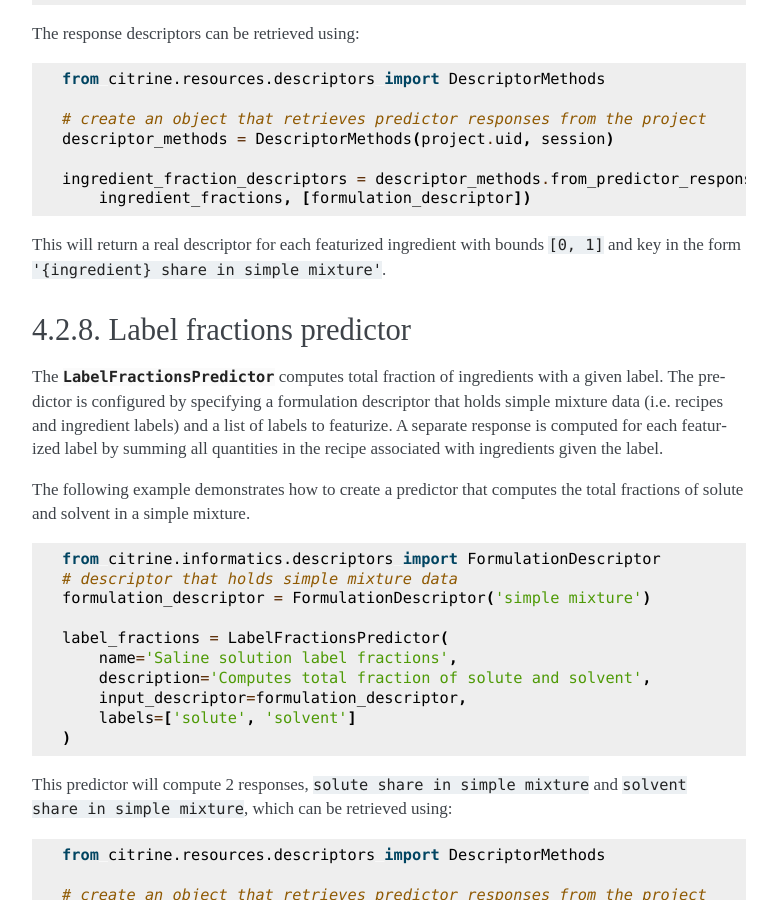
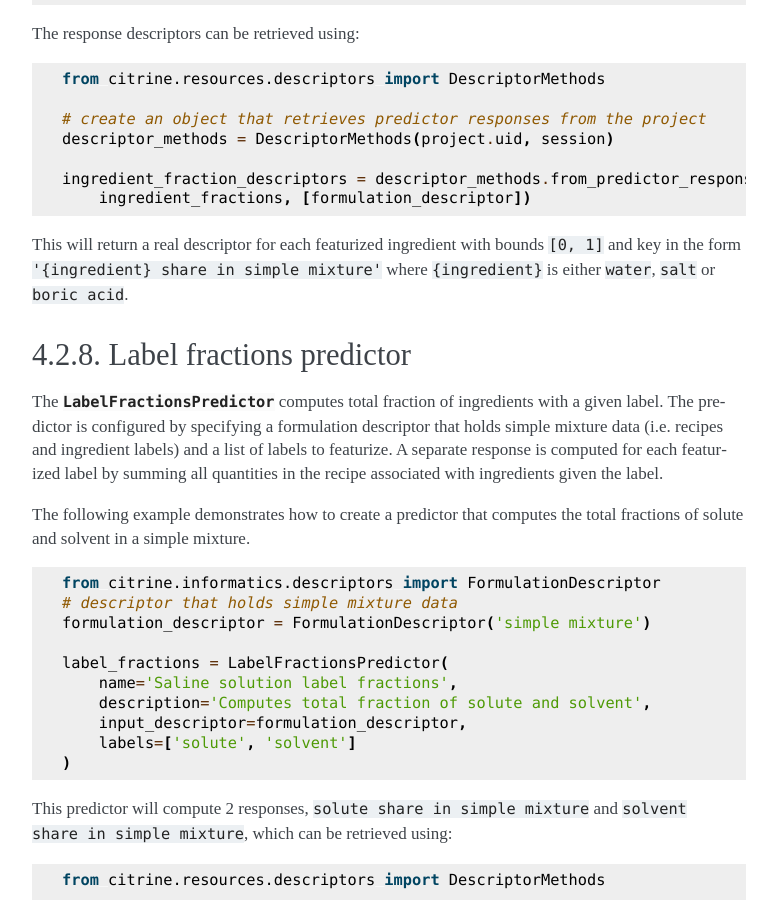
Before and after one commit to CitrineInformatics/citrine-python, a Sphinx documentation site: the page built from docs/source/workflows/predictors.rst, in a window 1280 px wide and 900 px high, scrolled down 9467 px. Shown: the whole window, without its empty margins (376-1153 px from the left). Built offline with Sphinx 7.4.7, drawn with Linux system fonts in a browser that asks for light colours.

Commit message:
Revised text.

```diff
--- a/docs/source/workflows/predictors.rst
+++ b/docs/source/workflows/predictors.rst
@@ -464,7 +464,7 @@ The response descriptors can be retrieved using:
     ingredient_fraction_descriptors = descriptor_methods.from_predictor_responses(
         ingredient_fractions, [formulation_descriptor])
 
-This will return a real descriptor for each featurized ingredient with bounds ``[0, 1]`` and key in the form ``'{ingredient} share in simple mixture'``.
+This will return a real descriptor for each featurized ingredient with bounds ``[0, 1]`` and key in the form ``'{ingredient} share in simple mixture'`` where ``{ingredient}`` is either ``water``, ``salt`` or ``boric acid``.
 
 Label fractions predictor
 -------------------------
```
